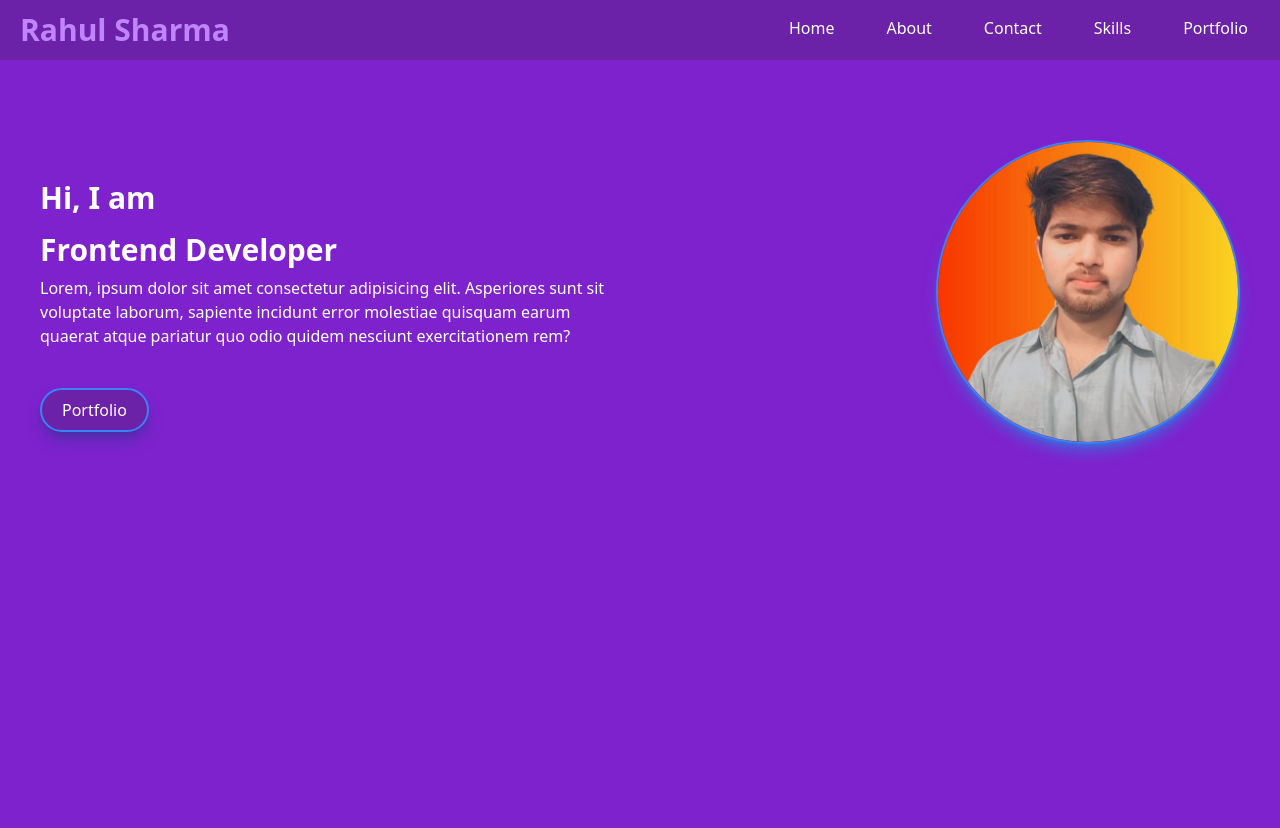
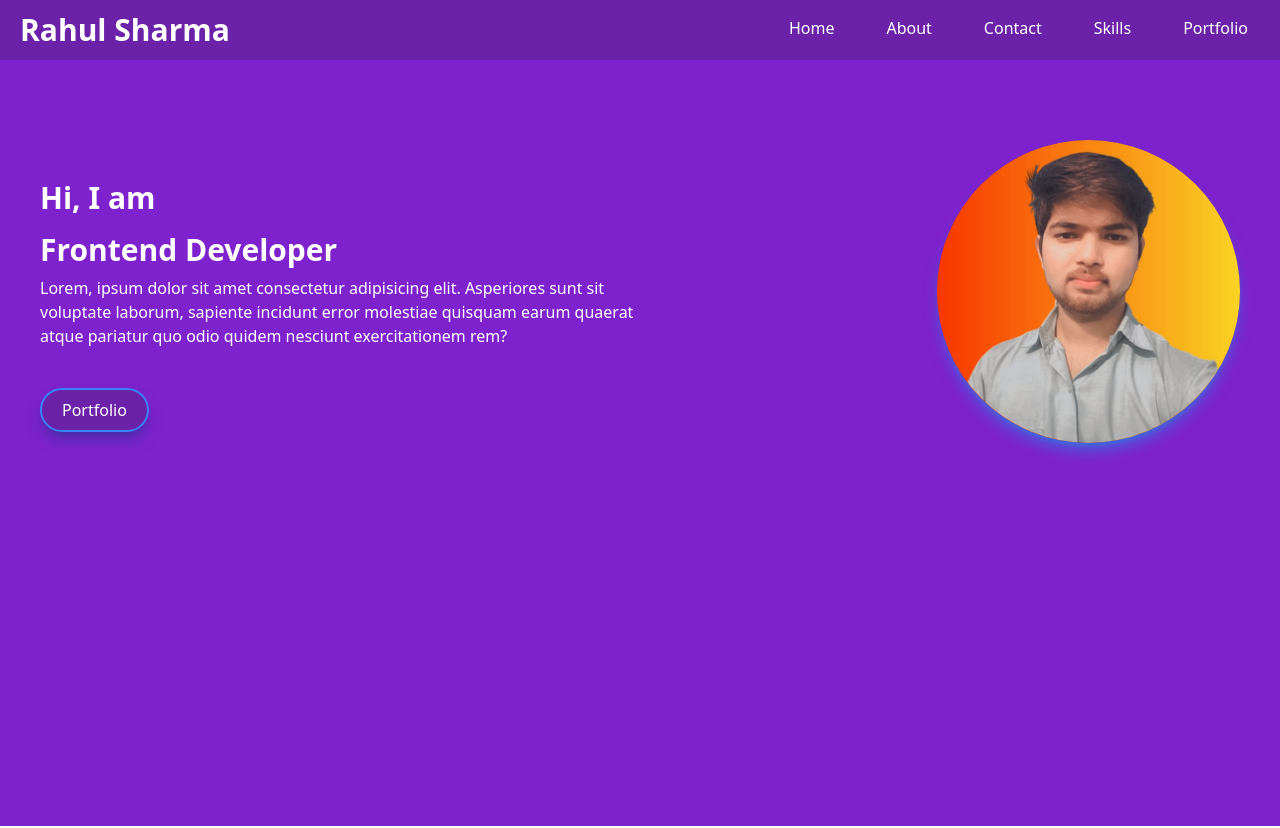
Before and after one commit to rahul-360/My-Portfolio, a website: page index.html in a window 1280 px wide. Drawn offline with nearby package versions, Linux system fonts and the light colour scheme.

Commit message:
hero img editing

```diff
--- a/index.html
+++ b/index.html
@@ -12,7 +12,7 @@
 <body>
     <div class="bg-purple-800 text-white shadow-blue-900/50 flex justify-between align-middle">
         <!-- <img class="h-14 px-3 pb-2 pt-3 rounded-full" src="Images/HeroImage.jpg.jpg" alt="logo"> -->
-        <h1 class="font-semibold text-3xl px-5 py-3 hover:text-purple-400">Rahul Sharma</h1>
+        <h1 class="font-semibold text-3xl mx-5 py-3 hover:text-purple-400">Rahul Sharma</h1>
         <ul class="px-4 py-4 space-x-5 flex justify-end">
             <li class="px-4 cursor-pointer hover:text-purple-400 hover:border-b-4 border-indigo-500">Home</li>
             <li class="px-4 cursor-pointer hover:text-purple-400 hover:border-b-4 border-indigo-500">About</li>
@@ -37,7 +37,8 @@
         </div>
 
         <div class="flex justify-end pr-10">
-            <img class="h-1/2 rounded-full bg-purple-800 shadow-lg border-2 border-blue-500 shadow-sky-500/50" src="Images/HeroImage.jpg.jpg" alt="">
+            <img class="h-1/2 rounded-full bg-purple-800 shadow-lg hover:border-2 border-blue-500 shadow-sky-500/50"
+                src="Images/HeroImage.jpg.jpg" alt="">
         </div>
     </div>
 </body>
```
